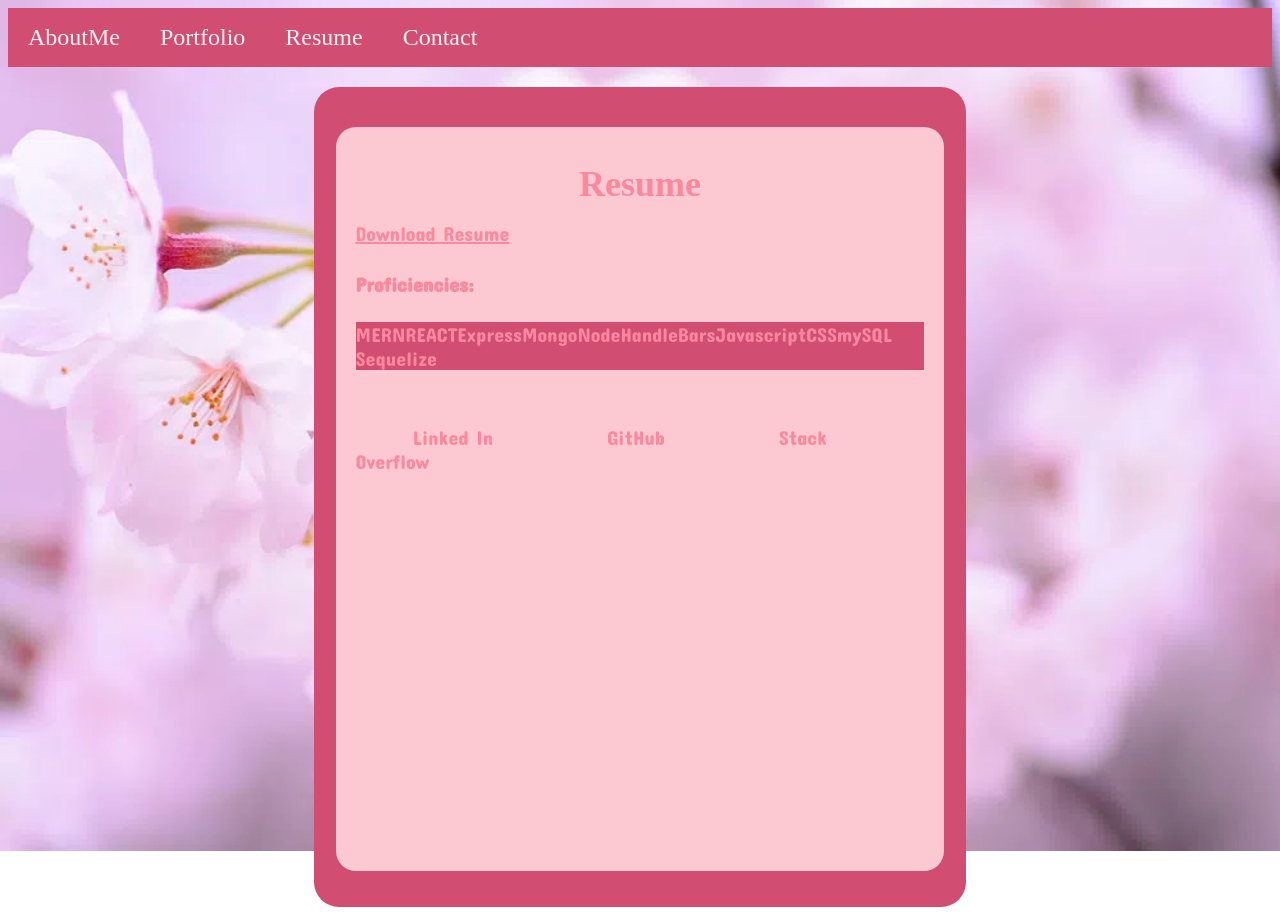
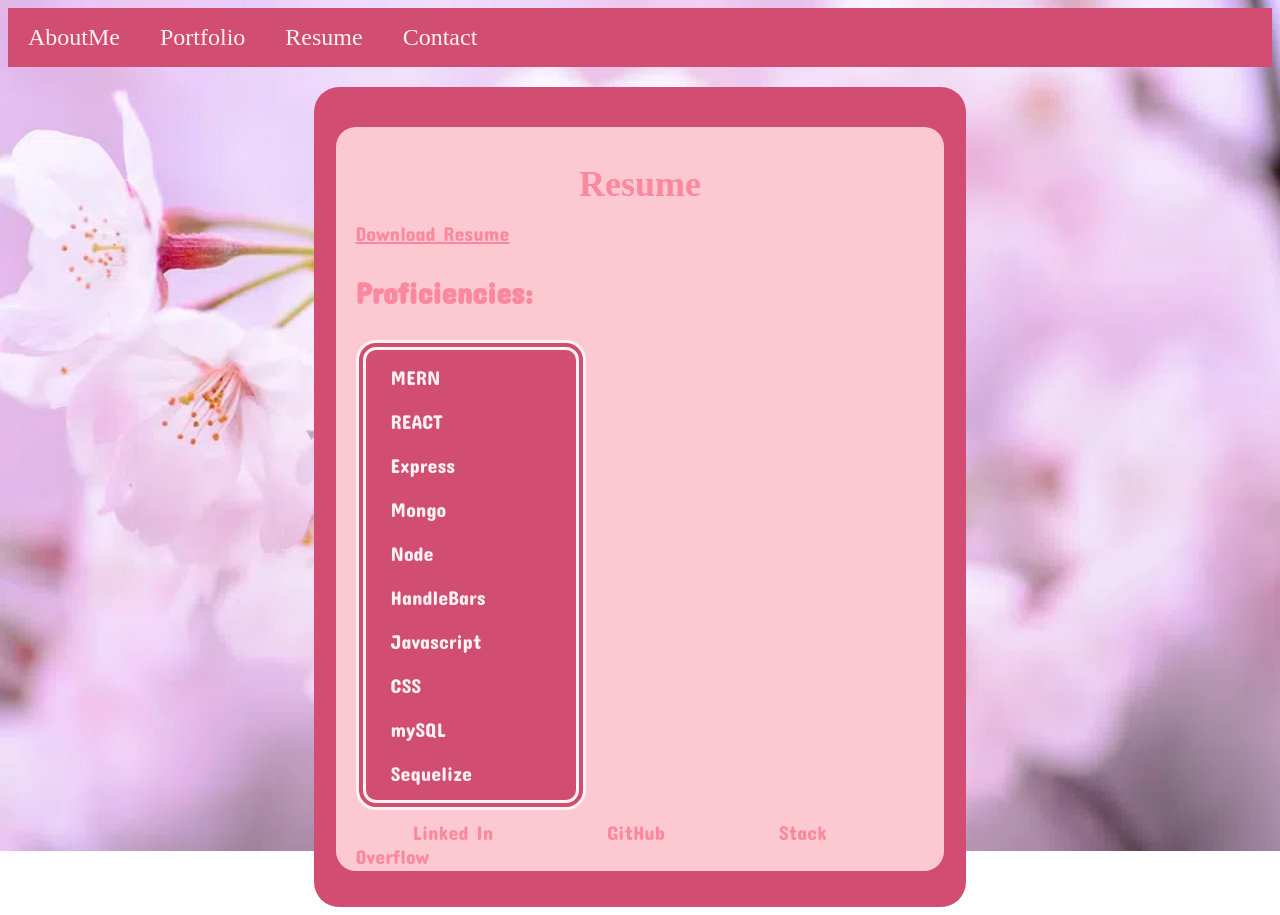
Before and after one commit to AWinterCoding/REACT-Porfolio, a React (Create React App) app in the folder react-portfolio/: page /resume in a window 1280 px wide. Built offline with nearby package versions, Linux system fonts and the light colour scheme; a web font is replaced by a local one.

Commit message:
added formatting to the Resume Page

```diff
--- a/react-portfolio/src/App.css
+++ b/react-portfolio/src/App.css
@@ -83,7 +83,7 @@ p{
     border-width: 10px;
 }
 footer{
-    margin-top: 55px;
+    margin-top: 10px;
 }
 footer a{
     color: #fc889e;
@@ -93,3 +93,20 @@ footer a{
 footer a:hover{
     color: #D14D72;
 }
+.proficiency{
+    color: #FEF2F4;
+    float: none;
+    padding: 10px 20px;
+}
+.proficiencies{
+    border-radius: 20px;
+    width: 200px;
+    padding: 5px;
+    border-style: double;
+    border-width:10px;
+    border-color: #FEF2F4;
+    margin: 0px;
+}
+#bottom{
+    margin-bottom: 80px;
+}
--- a/react-portfolio/src/components/pages/AboutMe.js
+++ b/react-portfolio/src/components/pages/AboutMe.js
@@ -21,7 +21,7 @@ function AboutMe() {
         <li className="activity">Video Games</li>
         <li className="activity">Motorcycles</li>
     </ul>
-    <p>Please feel free to explore this website I made with REACT.</p>
+    <p id="bottom">Please feel free to explore this website I made with REACT.</p>
     </section>
     <Footer/>
     </div>
--- a/react-portfolio/src/components/pages/Resume.js
+++ b/react-portfolio/src/components/pages/Resume.js
@@ -10,18 +10,18 @@ function Resume() {
         <section>
             <h2>Resume</h2>
             <a href="#">Download Resume</a>
-            <h4>Proficiencies:</h4>
-            <ul>
-                <li>MERN</li>
-                <li>REACT</li>
-                <li>Express</li>
-                <li>Mongo</li>
-                <li>Node</li>
-                <li>HandleBars</li>
-                <li>Javascript</li>
-                <li>CSS</li>
-                <li>mySQL</li>
-                <li>Sequelize</li>
+            <h3>Proficiencies:</h3>
+            <ul className="proficiencies">
+                <li className="proficiency">MERN</li>
+                <li className="proficiency">REACT</li>
+                <li className="proficiency">Express</li>
+                <li className="proficiency">Mongo</li>
+                <li className="proficiency">Node</li>
+                <li className="proficiency">HandleBars</li>
+                <li className="proficiency">Javascript</li>
+                <li className="proficiency">CSS</li>
+                <li className="proficiency">mySQL</li>
+                <li className="proficiency">Sequelize</li>
             </ul>
         </section>
         <Footer/>
```
